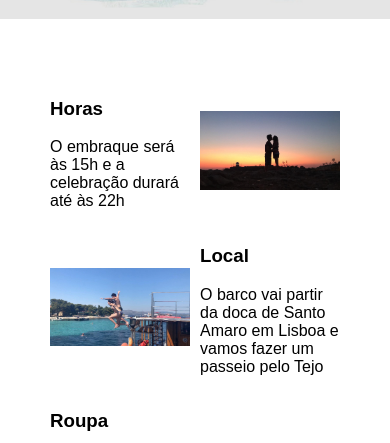
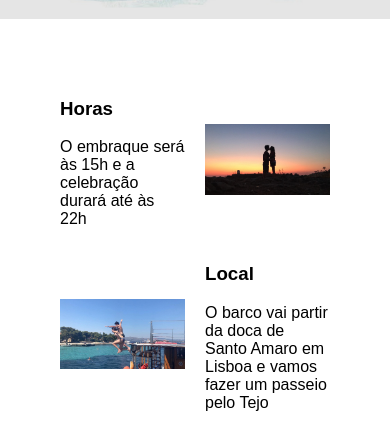
Before and after one commit to leitaomonteiro18/leitaomonteiro18, a plain HTML site: page index.html in a window 390 px wide. Shown: the part 386-829 px from the top of the page. Drawn offline with Linux system fonts and the light colour scheme.

Commit message:
Update index.html

```diff
--- a/index.html
+++ b/index.html
@@ -51,9 +51,26 @@
 
 .section {
   display: flex;
-  /*flex-direction: column;  Arrange items vertically on small screens */
+  flex-wrap: wrap; /* Allow flex items to wrap to the next line */
+  /*flex-direction: column; Arrange items vertically on small screens */
   align-items: center; /* Vertically center items */
   justify-content: space-between; /* Distribute space between items */
+}
+
+.text,
+.text_r,
+.image_r,
+.image {
+  flex: 0 0 50%; /* Each section takes up 50% of the container width */
+  padding: 0 10px; /* Add spacing between sections */
+  box-sizing: border-box; /* Include padding in the width calculation */
+}
+
+@media (max-width: 768px) {
+  .text,
+  .image {
+    flex: 100%; /* Each section takes up 100% of the container width on smaller screens */
+  }
 }
 
 .text {
```
